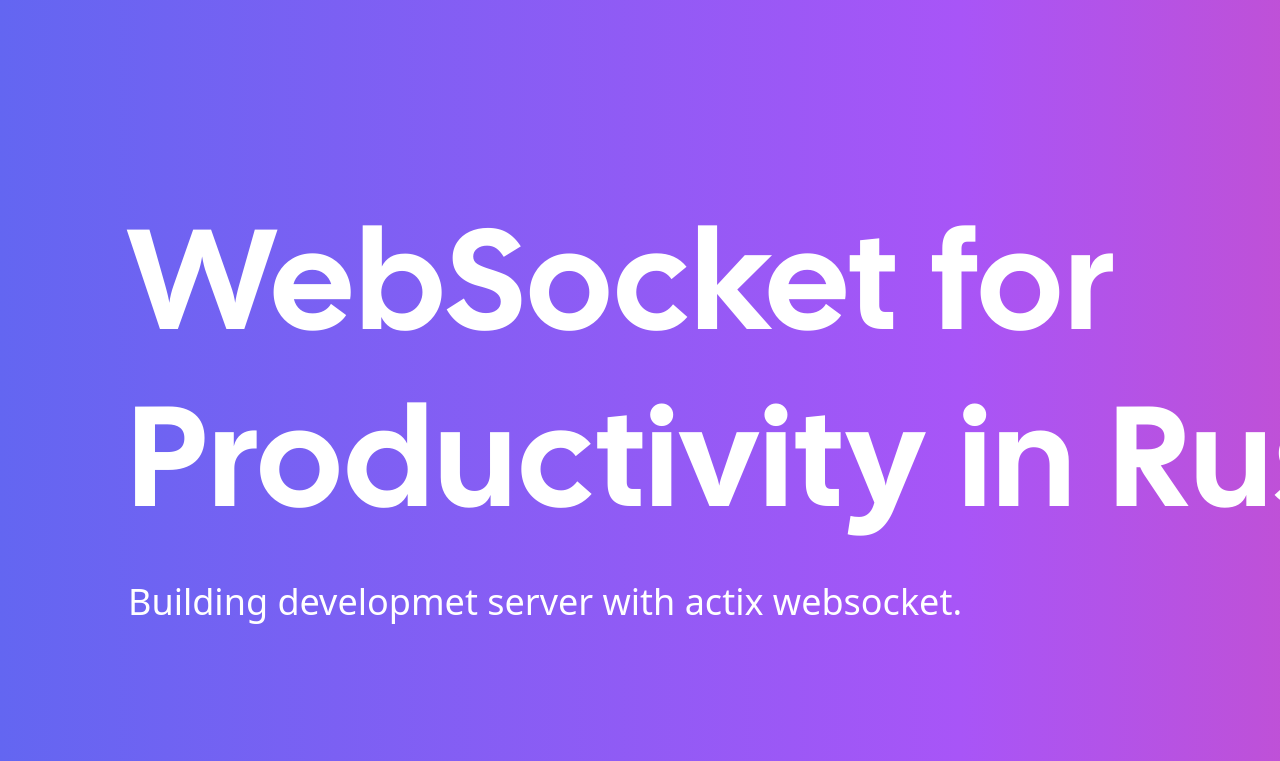
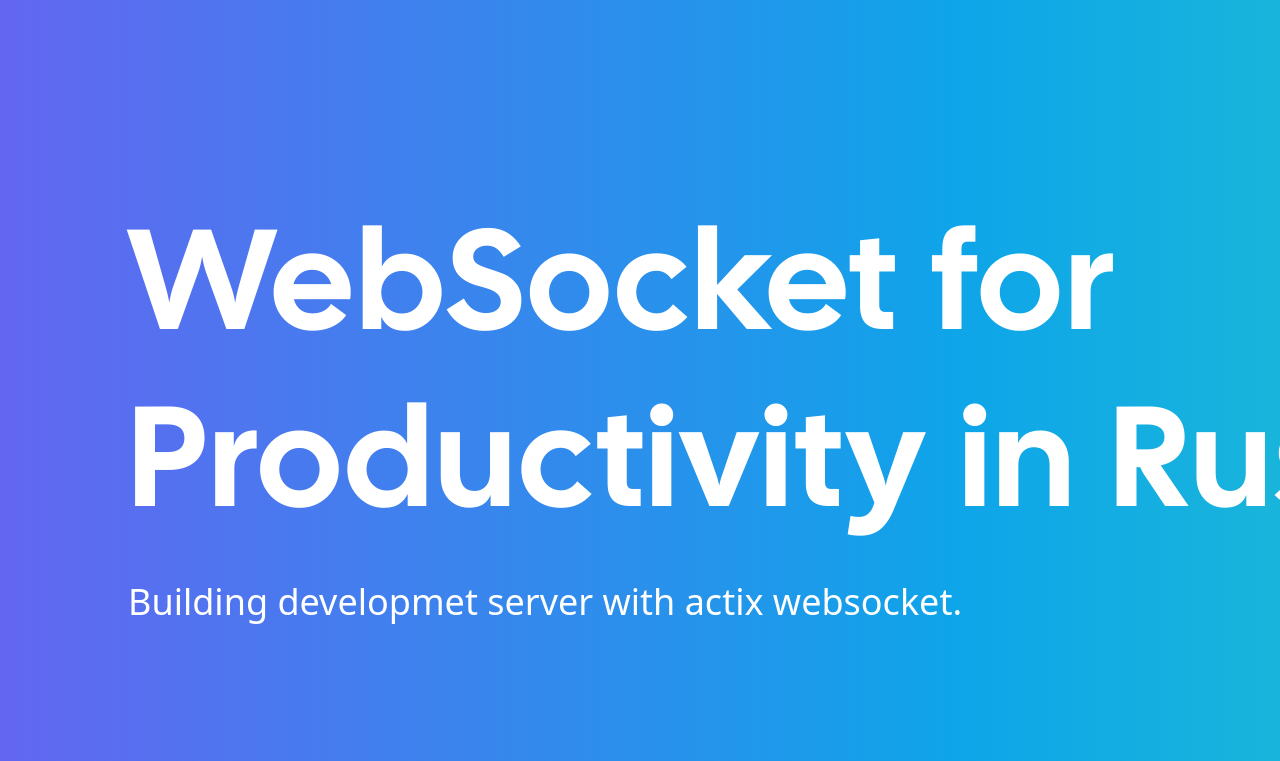
Before and after one commit to ahmadrosid/og-image, a Next.js app: page / in a window 1280 px wide. Shown: the top 761 px of the page. Built offline with nearby package versions, Linux system fonts and the light colour scheme.

Commit message:
feat: change bg gradient

```diff
--- a/pages/index.js
+++ b/pages/index.js
@@ -6,7 +6,7 @@ const LinearGradient = ({ option, children }) => {
     "font-sans flex items-center justify-center p-12 bg-gradient-to-r from-sky-500 to-indigo-500 w-[1920px] h-[1080px] relative",
     "font-sans flex items-center justify-center p-12 bg-gradient-to-r from-violet-500 to-fuchsia-500 w-[1920px] h-[1080px] relative",
     "font-sans flex items-center justify-center p-12 bg-gradient-to-r from-purple-500 to-pink-500 w-[1920px] h-[1080px] relative",
-    "font-sans flex items-center justify-center p-12 bg-gradient-to-r from-indigo-500 via-purple-500 to-pink-500 w-[1920px] h-[1080px] relative",
+    "font-sans flex items-center justify-center p-12 bg-gradient-to-r from-indigo-500 via-sky-500 to-teal-400 w-[1920px] h-[1080px] relative",
     "font-sans flex items-center justify-center p-12 bg-gradient-to-r from-pink-500 to-yellow-500 w-[1920px] h-[1080px] relative",
   ]
 
```
